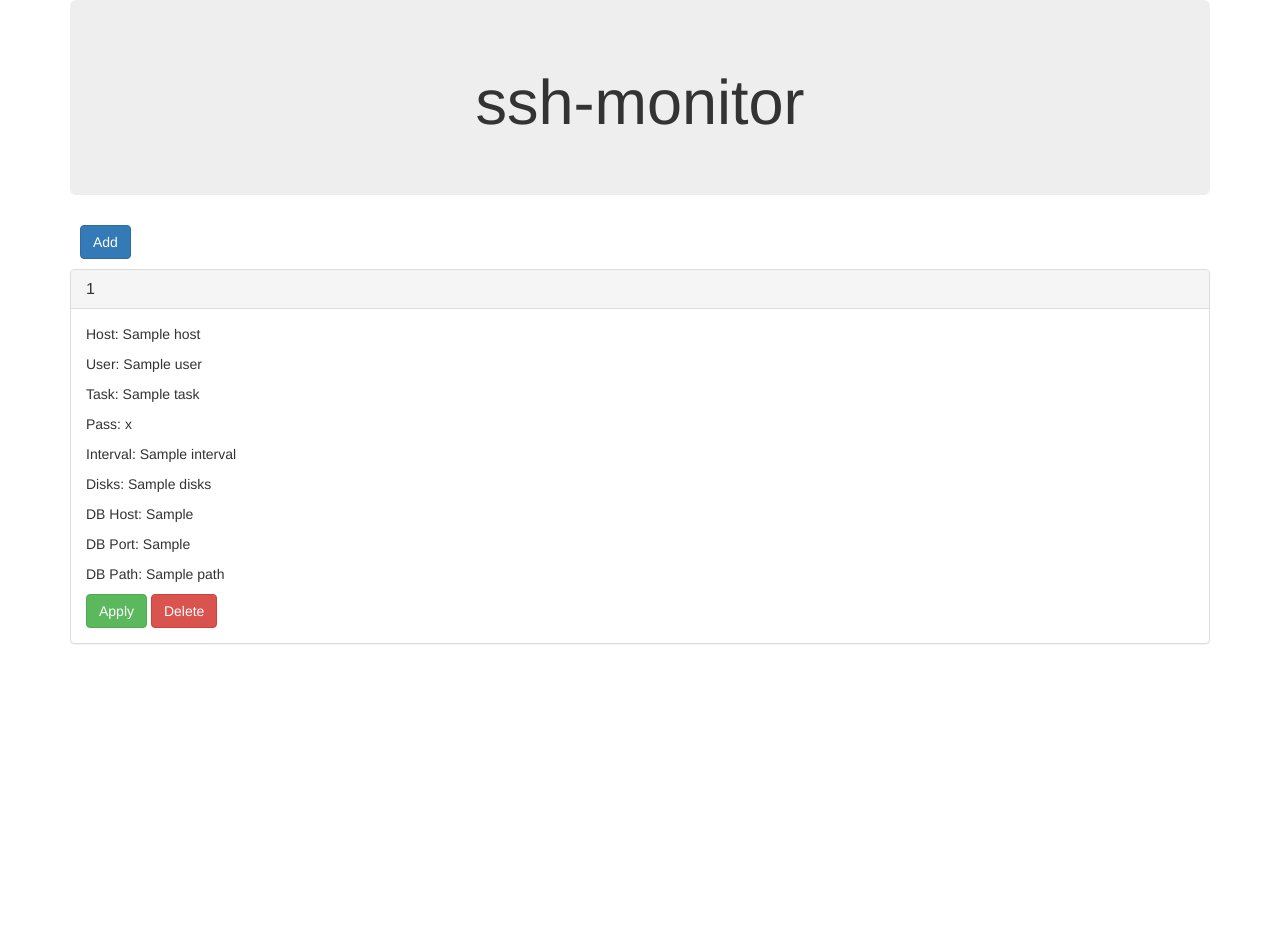
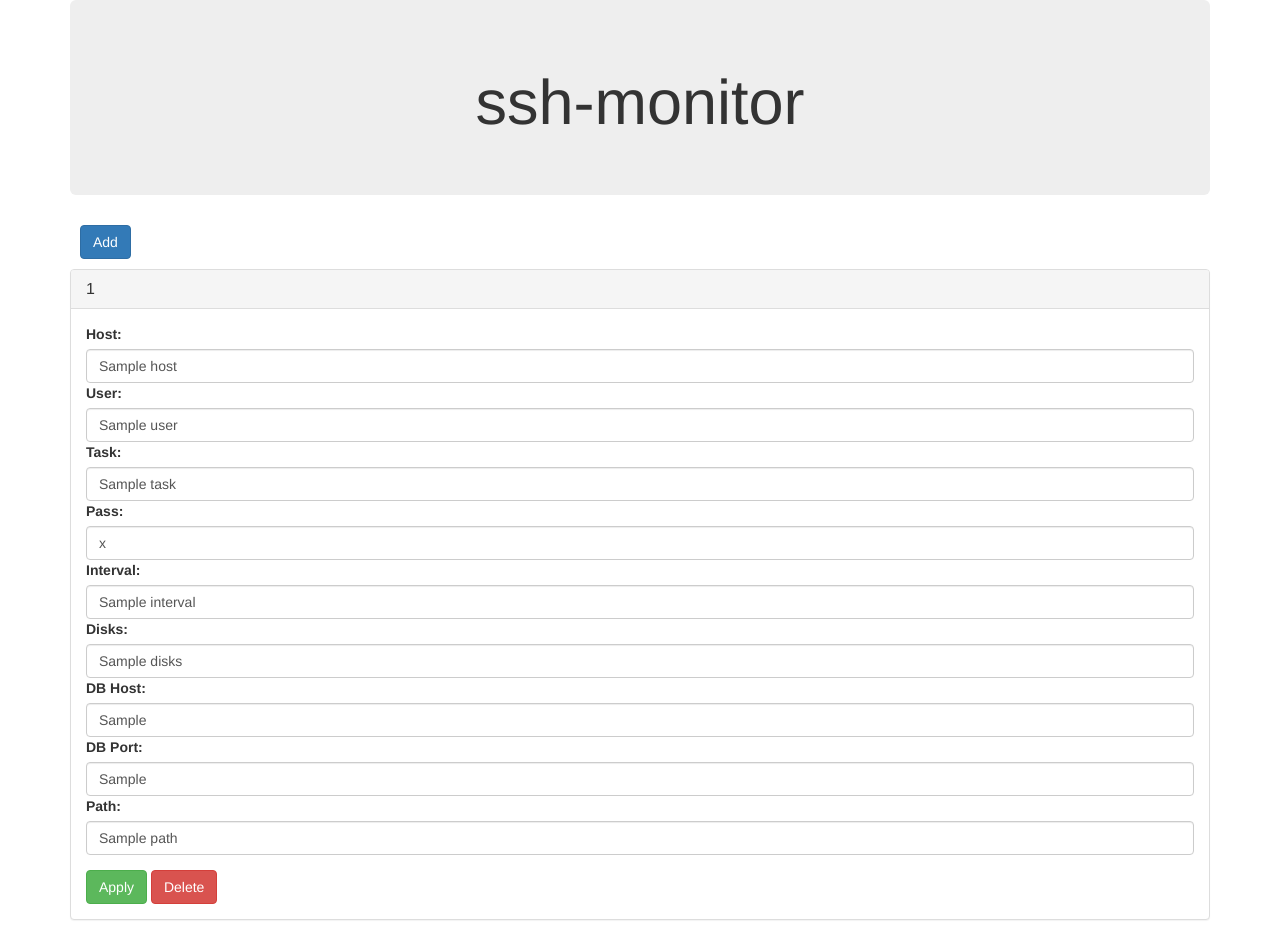
Before and after one commit to aslamkhan-github/ssh-monitor, a Flask app: template app/templates/index.html in a window 1280 px wide, after a click that opens the changed part. Before the commit the page ends 644 px from the top, so only its background shows below. Run offline with Flask 2, Linux system fonts and the light colour scheme; the template is opened without the code that fills it: most values are stand-ins (such as "Sample title", 1, 10 or a date in 2020); some libraries are stand-ins or nearby versions.

Commit message:
Added form in web interface

```diff
--- a/app/templates/index.html
+++ b/app/templates/index.html
@@ -45,20 +45,33 @@
             </div>
             <div id="{{task.id}}" class="panel-collapse collapse">
                 <div class="panel-body">
-                            <p>Host: {{task.host}}</p>
-                            <p>User: {{task.user}}</p>
-                            <p>Task: {{task.task}}</p>
-                            <p>Pass: {{task.passwd}}</p>
-                            <p>Interval: {{task.interval}}</p>
-                            <p>Disks: {{task.disks}}</p>
-                            <p>DB Host: {{task.db_host}}</p>
-                            <p>DB Port: {{task.db_port}}</p>
-                            <p>DB Path: {{task.path}}</p>
+                    <form>
+                        <fieldset class="form-group">
+                            <label for="host" >Host:</label>
+                            <input class="form-control" type="text" name="host" value="{{task.host}}"></input>
+                            <label for="user">User:</label>
+                            <input class="form-control" type="text" name="user" value="{{task.user}}"></input>
+                            <label for="task">Task:</label>
+                            <input class="form-control" type="text" name="task" value="{{task.task}}"></input>
+                            <label for="pass">Pass:</label>
+                            <input class="form-control" type="text" name="pass" value="{{task.passwd}}"></input>
+                            <label for="interval">Interval:</label>
+                            <input class="form-control" type="text" name="interval" value="{{task.interval}}"></input>
+                            <label for="disks">Disks:</label>
+                            <input class="form-control" type="text" name="disks" value="{{task.disks}}"></input>
+                            <label for="db_host">DB Host:</label>
+                            <input class="form-control" type="text" name="db_host" value="{{task.db_host}}"></input>
+                            <label for="db_port">DB Port:</label>
+                            <input class="form-control" type="text" name="db_port" value="{{task.db_port}}"></input>
+                            <label for="path">Path:</label>
+                            <input class="form-control" type="text" name="path" value="{{task.path}}"></input>
+                        </fieldset>
 
                         <div style="btn-toolbox">
                             <button type="button" class="btn btn-success">Apply</button>
-                                <button type="button" class="btn btn-danger">Delete</button>
+                            <button type="button" type="submit" formaction="task/{{task.id}}" class="btn btn-danger">Delete</button>
                         </div>
+                    </form>
                 </div>
             </div>
         </div>
--- a/app/views.py
+++ b/app/views.py
@@ -11,3 +11,8 @@ def index():
     taskparser = TaskParser(TASK_DIR)
     taskparser.parse()
     return render_template('index.html', task_list=taskparser.task_list)
+
+
+@app.route('/index/<id>')
+def delete(id):
+    print 'deleting ' + id
```
Lines whose indentation alone changed are shown as unchanged.
